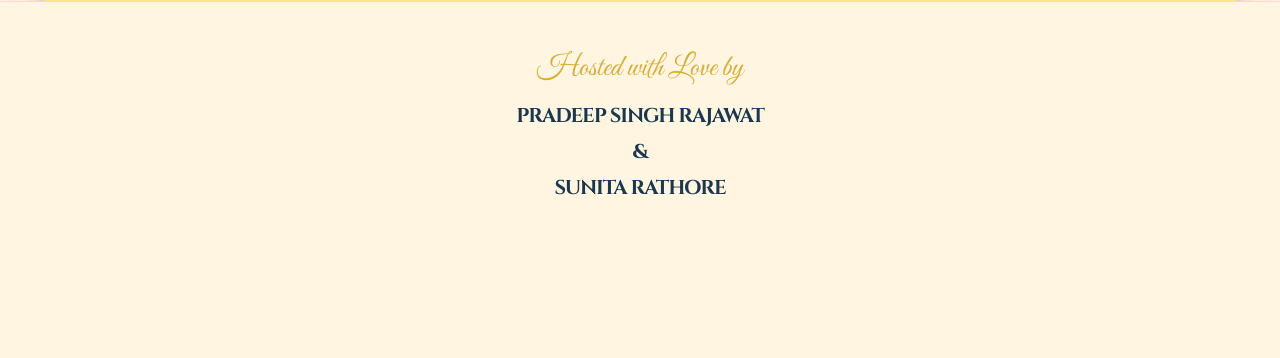
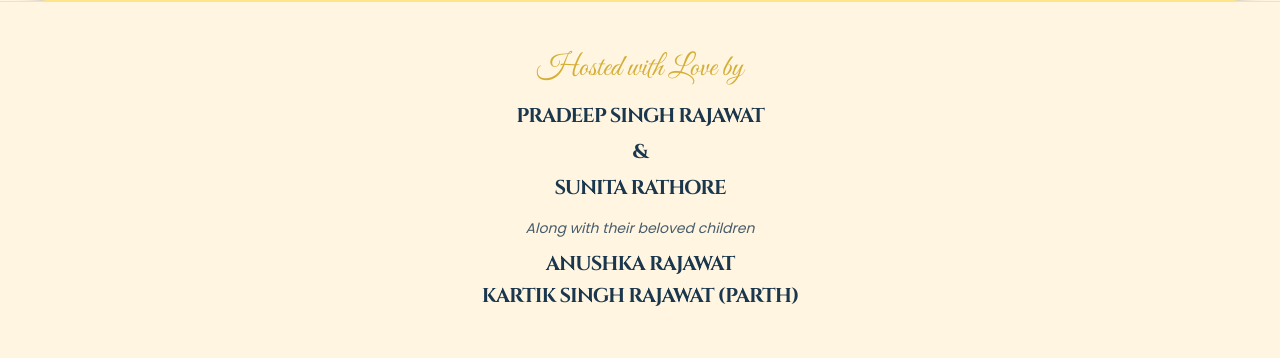
Before and after one commit to Rohit12-web/Golden-Jubilee, a Flask app: page / in a window 1280 px wide. Shown: the part 2651-3009 px from the top of the page. Before the commit the page ends 2846 px from the top, so only its background shows below. Run offline with Flask 3, Linux system fonts and the light colour scheme; some libraries are stand-ins or nearby versions.

Commit message:
Update hosts section to include children names

```diff
--- a/templates/index.html
+++ b/templates/index.html
@@ -202,11 +202,32 @@
 
 
     <section class="py-12 text-center bg-[var(--cream)] border-t border-amber-200">
-        <p class="cursive text-3xl gold-text mb-4">Hosted with Love by</p>
-        <h4 class="royal-font text-xl font-bold tracking-tighter uppercase">Pradeep Singh Rajawat</h4>
-        <p class="royal-font text-xl font-bold tracking-tighter my-2">&</p>
-        <h4 class="royal-font text-xl font-bold tracking-tighter uppercase">Sunita Rathore</h4>
-    </section>
+    <p class="cursive text-3xl gold-text mb-4">Hosted with Love by</p>
+
+    <h4 class="royal-font text-xl font-bold tracking-tighter uppercase">
+        Pradeep Singh Rajawat
+    </h4>
+
+    <p class="royal-font text-xl font-bold tracking-tighter my-2">&</p>
+
+    <h4 class="royal-font text-xl font-bold tracking-tighter uppercase">
+        Sunita Rathore
+    </h4>
+
+    <p class="italic text-sm mt-4 opacity-80">
+        Along with their beloved children
+    </p>
+
+    <div class="mt-3 space-y-1">
+        <p class="royal-font text-xl font-bold tracking-tighter uppercase">
+            Anushka Rajawat
+        </p>
+        <p class="royal-font text-xl font-bold tracking-tighter uppercase">
+            Kartik Singh Rajawat (Parth)
+        </p>
+    </div>
+</section>
+
 
     <!-- <footer class="p-6 text-center text-[10px] uppercase tracking-widest opacity-60">
         Created with 💗 by Rohitash
```
